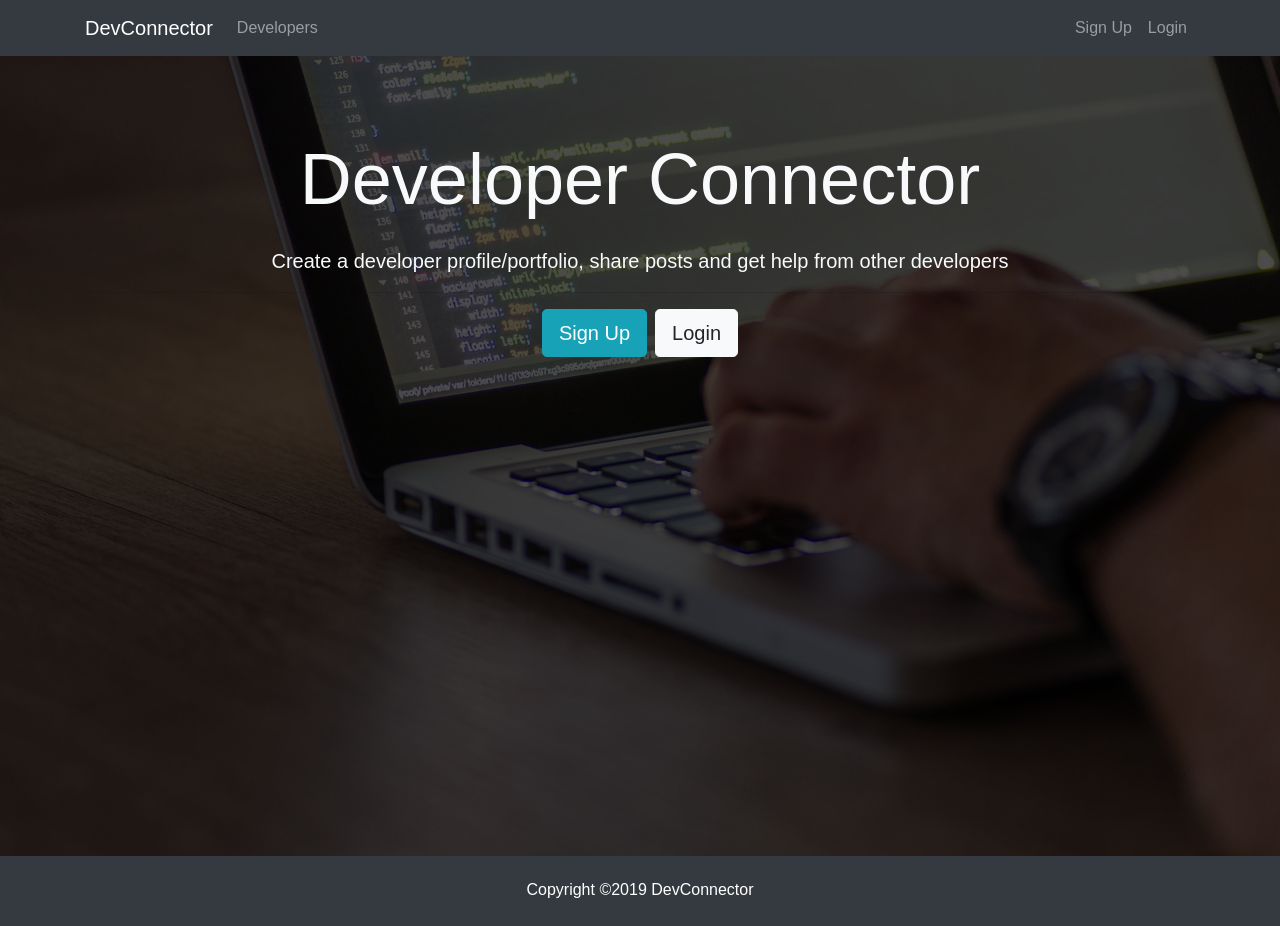
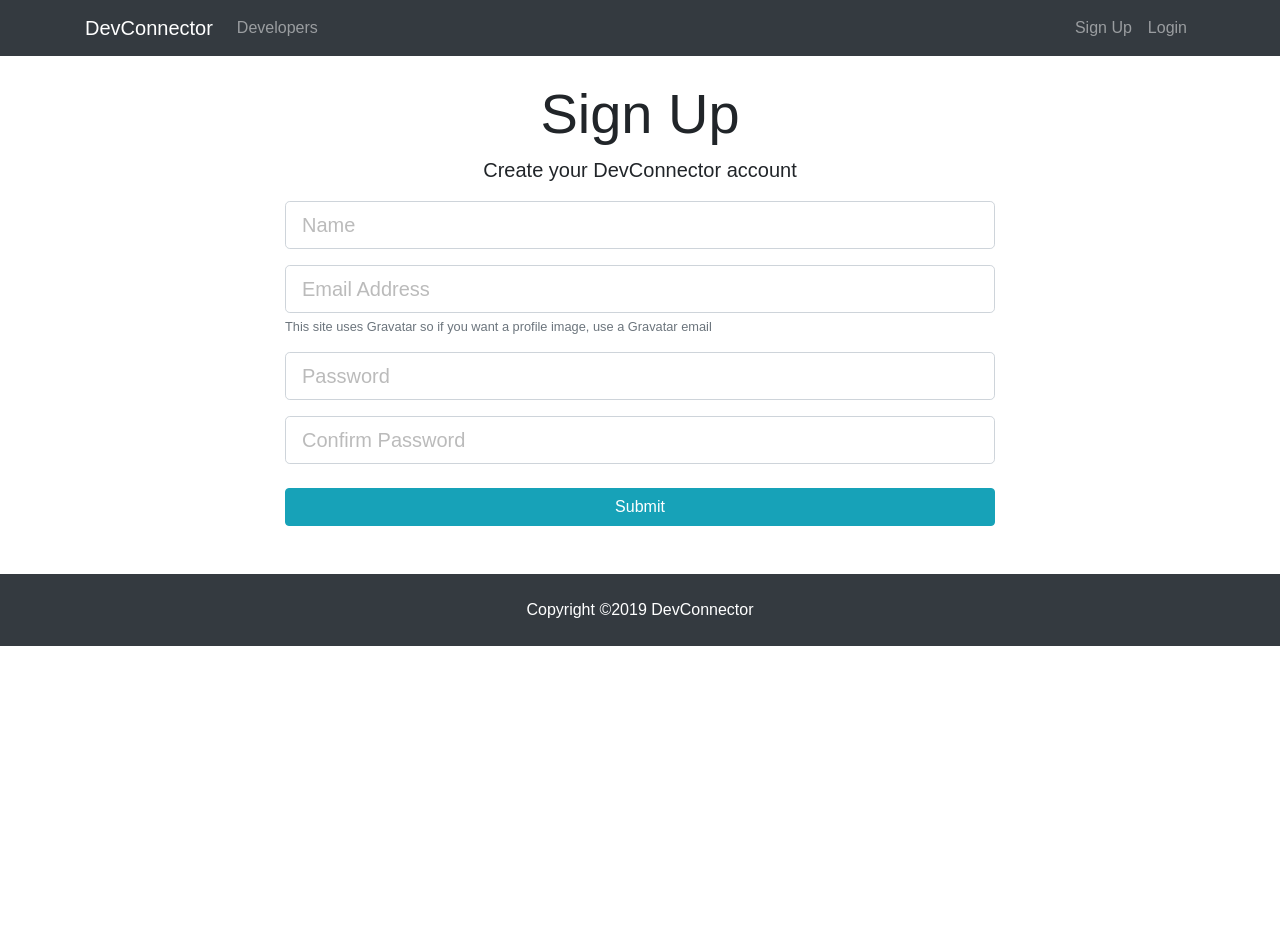
Before and after one commit to AmishaJain10/MERN-, a React (Create React App) app in the folder client/: page /register in a window 1280 px wide. After the commit the page ends 800 px from the top, so only its background shows below. Built offline with nearby package versions, Linux system fonts and the light colour scheme.

Commit message:
React Router setup and created Register form with state

```diff
--- a/client/src/App.js
+++ b/client/src/App.js
@@ -1,17 +1,27 @@
 import React, { Component } from "react";
+import { BrowserRouter as Router, Route } from "react-router-dom";
+
 import Navbar from "./components/layout/Navbar";
 import Footer from "./components/layout/Footer";
 import Landing from "./components/layout/Landing";
+import Register from "./components/auth/Register";
+import Login from "./components/auth/Login";
 import "./App.css";
 
 class App extends Component {
   render() {
     return (
-      <div className="App">
-        <Navbar />
-        <Landing />
-        <Footer />
-      </div>
+      <Router>
+        <div className="App">
+          <Navbar />
+          <Route exact path="/" component={Landing} />
+          <div className="container">
+            <Route exact path="/login" component={Login} />
+            <Route exact path="/register" component={Register} />
+          </div>
+          <Footer />
+        </div>
+      </Router>
     );
   }
 }
--- /dev/null
+++ b/client/src/components/auth/Login.js
@@ -0,0 +1,12 @@
+import React, { Component } from "react";
+
+class Login extends Component {
+  render() {
+    return (
+      <div>
+        <h1>Login</h1>
+      </div>
+    );
+  }
+}
+export default Login;
--- /dev/null
+++ b/client/src/components/auth/Register.js
@@ -0,0 +1,97 @@
+import React, { Component } from "react";
+
+class Register extends Component {
+  constructor() {
+    super();
+    this.state = {
+      name: "",
+      email: "",
+      password: "",
+      password2: "",
+      errors: {}
+    };
+
+    this.onChangeHandler = this.onChangeHandler.bind(this);
+    this.onSubmitHandler = this.onSubmitHandler.bind(this);
+  }
+
+  onChangeHandler(e) {
+    this.setState({ [e.target.name]: e.target.value });
+  }
+
+  onSubmitHandler(e) {
+    e.preventDefault();
+
+    const newUser = {
+      name: this.state.name,
+      email: this.state.email,
+      password: this.state.password,
+      password2: this.state.password2
+    };
+    console.log(newUser);
+  }
+  render() {
+    return (
+      <div className="register">
+        <div className="container">
+          <div className="row">
+            <div className="col-md-8 m-auto">
+              <h1 className="display-4 text-center">Sign Up</h1>
+              <p className="lead text-center">
+                Create your DevConnector account
+              </p>
+              <form onSubmit={this.onSubmitHandler}>
+                <div className="form-group">
+                  <input
+                    type="text"
+                    className="form-control form-control-lg"
+                    placeholder="Name"
+                    name="name"
+                    value={this.state.name}
+                    onChange={this.onChangeHandler}
+                  />
+                </div>
+                <div className="form-group">
+                  <input
+                    type="email"
+                    className="form-control form-control-lg"
+                    placeholder="Email Address"
+                    name="email"
+                    value={this.state.email}
+                    onChange={this.onChangeHandler}
+                  />
+                  <small className="form-text text-muted">
+                    This site uses Gravatar so if you want a profile image, use
+                    a Gravatar email
+                  </small>
+                </div>
+                <div className="form-group">
+                  <input
+                    type="password"
+                    className="form-control form-control-lg"
+                    placeholder="Password"
+                    name="password"
+                    value={this.state.password}
+                    onChange={this.onChangeHandler}
+                  />
+                </div>
+                <div className="form-group">
+                  <input
+                    type="password"
+                    className="form-control form-control-lg"
+                    placeholder="Confirm Password"
+                    name="password2"
+                    value={this.state.password2}
+                    onChange={this.onChangeHandler}
+                  />
+                </div>
+                <input type="submit" className="btn btn-info btn-block mt-4" />
+              </form>
+            </div>
+          </div>
+        </div>
+      </div>
+    );
+  }
+}
+export default Register;
--- a/client/src/components/layout/Landing.js
+++ b/client/src/components/layout/Landing.js
@@ -1,4 +1,5 @@
 import React, { Component } from "react";
+import { Link } from "react-router-dom";
 
 class Landing extends Component {
   render() {
@@ -14,12 +15,12 @@
                   from other developers
                 </p>
                 <hr />
-                <a href="register.html" className="btn btn-lg btn-info mr-2">
+                <Link to="register" className="btn btn-lg btn-info mr-2">
                   Sign Up
-                </a>
-                <a href="login.html" className="btn btn-lg btn-light">
+                </Link>
+                <Link to="/login" className="btn btn-lg btn-light">
                   Login
-                </a>
+                </Link>
               </div>
             </div>
           </div>
--- a/client/src/components/layout/Navbar.js
+++ b/client/src/components/layout/Navbar.js
@@ -1,4 +1,5 @@
 import React, { Component } from "react";
+import { Link } from "react-router-dom";
 
 class Navbar extends Component {
   render() {
@@ -6,9 +7,9 @@
     return (
       <nav className="navbar navbar-expand-sm navbar-dark bg-dark mb-4">
         <div className="container">
-          <a className="navbar-brand" href="landing.html">
+          <Link className="navbar-brand" to="/">
             DevConnector
-          </a>
+          </Link>
           <button
             className="navbar-toggler"
             type="button"
@@ -21,22 +22,22 @@
           <div className="collapse navbar-collapse" id="mobile-nav">
             <ul className="navbar-nav mr-auto">
               <li className="nav-item">
-                <a className="nav-link" href="profiles.html">
+                <Link className="nav-link" to="/profiles">
                   Developers
-                </a>
+                </Link>
               </li>
             </ul>
 
             <ul className="navbar-nav ml-auto">
               <li className="nav-item">
-                <a className="nav-link" href="register.html">
+                <Link className="nav-link" to="/register">
                   Sign Up
-                </a>
+                </Link>
               </li>
               <li className="nav-item">
-                <a className="nav-link" href="login.html">
+                <Link className="nav-link" to="/login">
                   Login
-                </a>
+                </Link>
               </li>
             </ul>
           </div>
```
